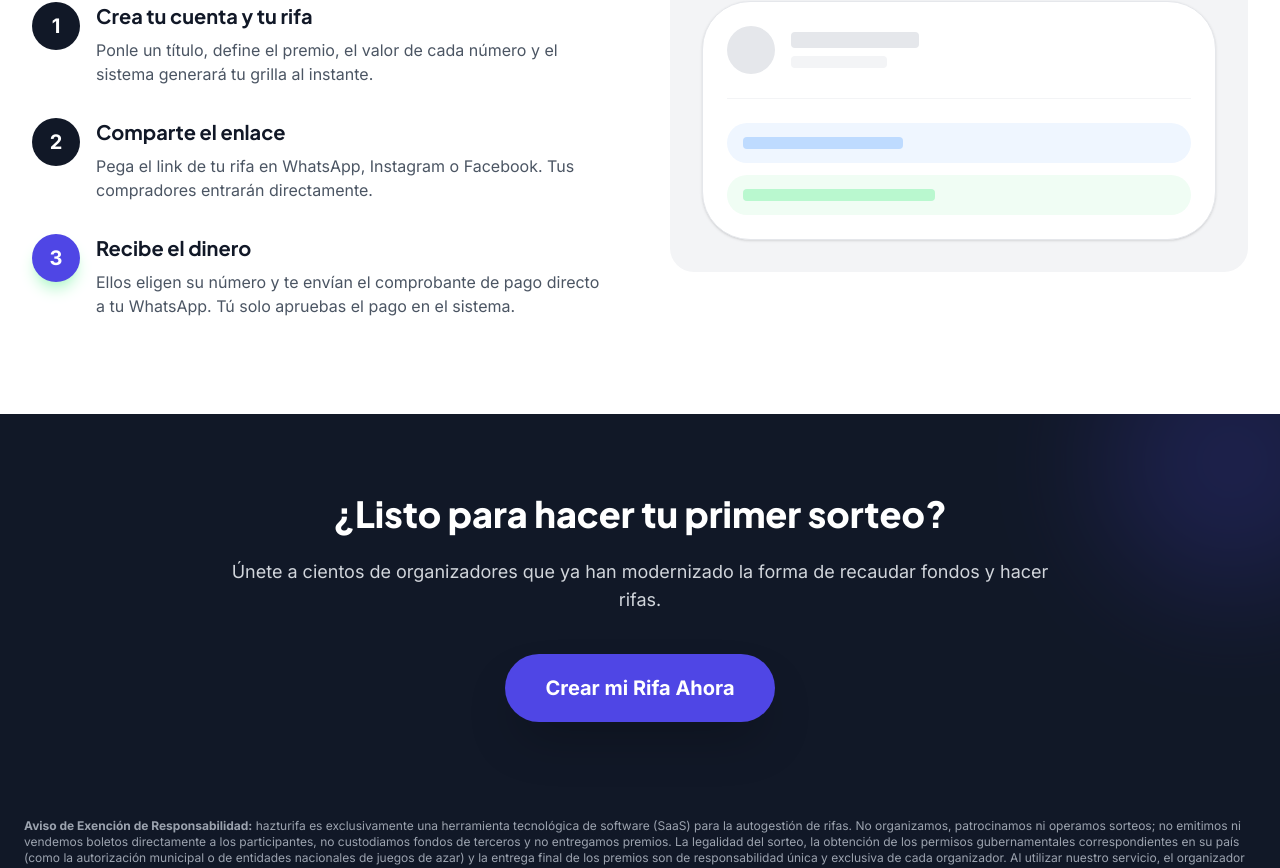
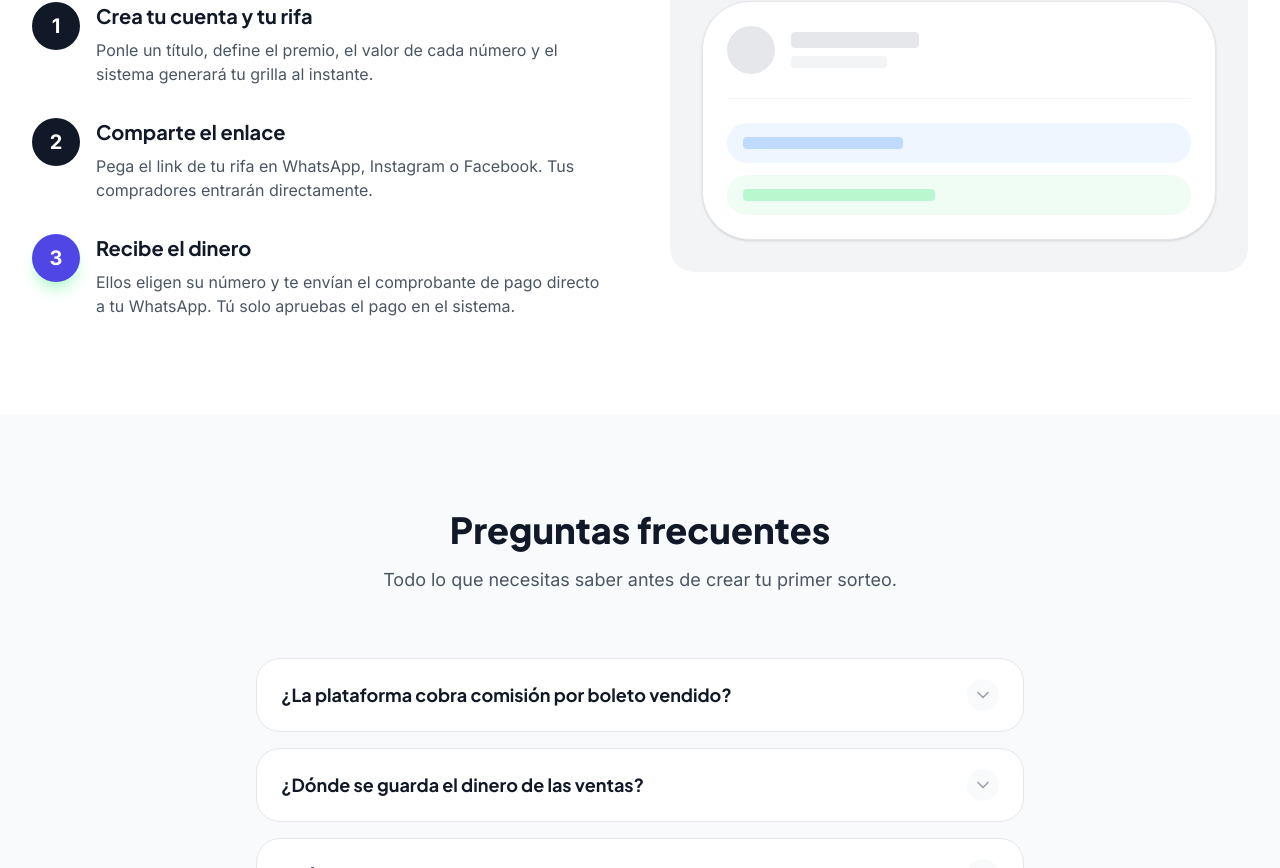
Before and after one commit to Juan-David-Reyes/rifas, a Next.js app: page / in a window 1280 px wide. Shown: the part 1932-2800 px from the top of the page. Built offline with nearby package versions, Linux system fonts and the light colour scheme.

Commit message:
FAQs section

```diff
--- a/src/app/page.jsx
+++ b/src/app/page.jsx
@@ -1,5 +1,6 @@
 import Link from 'next/link';
 import { Ticket, Users, Zap, ShieldCheck, ArrowRight, Share2, DollarSign } from 'lucide-react';
+import FaqAccordion from '../components/FaqAccordion';
 
 export default function LandingPage() {
   return (
@@ -100,7 +101,7 @@ export default function LandingPage() {
                 <div className="flex gap-4">
                   <div className="shrink-0 w-12 h-12 bg-gray-900 text-white font-bold rounded-full flex items-center justify-center text-xl">1</div>
                   <div>
-                    <h4 className="text-xl font-bold text-gray-900 mb-2">Crea tu cuenta y tu rifa</h4>
+                    <h3 className="text-xl font-bold text-gray-900 mb-2">Crea tu cuenta y tu rifa</h3>
                     <p className="text-gray-600">Ponle un título, define el premio, el valor de cada número y el sistema generará tu grilla al instante.</p>
                   </div>
                 </div>
@@ -108,7 +109,7 @@ export default function LandingPage() {
                 <div className="flex gap-4">
                   <div className="shrink-0 w-12 h-12 bg-gray-900 text-white font-bold rounded-full flex items-center justify-center text-xl">2</div>
                   <div>
-                    <h4 className="text-xl font-bold text-gray-900 mb-2">Comparte el enlace</h4>
+                    <h3 className="text-xl font-bold text-gray-900 mb-2">Comparte el enlace</h3>
                     <p className="text-gray-600">Pega el link de tu rifa en WhatsApp, Instagram o Facebook. Tus compradores entrarán directamente.</p>
                   </div>
                 </div>
@@ -116,7 +117,7 @@ export default function LandingPage() {
                 <div className="flex gap-4">
                   <div className="shrink-0 w-12 h-12 bg-primary-600 text-white font-bold rounded-full flex items-center justify-center text-xl shadow-lg shadow-green-200">3</div>
                   <div>
-                    <h4 className="text-xl font-bold text-gray-900 mb-2">Recibe el dinero</h4>
+                    <h3 className="text-xl font-bold text-gray-900 mb-2">Recibe el dinero</h3>
                     <p className="text-gray-600">Ellos eligen su número y te envían el comprobante de pago directo a tu WhatsApp. Tú solo apruebas el pago en el sistema.</p>
                   </div>
                 </div>
@@ -146,6 +147,18 @@ export default function LandingPage() {
         </div>
       </section>
 
+      {/* FAQs Section */}
+      <section className="py-24 bg-gray-50" id="faqs">
+        <div className="max-w-7xl mx-auto px-4 sm:px-6 lg:px-8">
+          <div className="text-center mb-16">
+            <h2 className="text-3xl md:text-4xl font-black text-gray-900 font-heading mb-4">Preguntas frecuentes</h2>
+            <p className="text-lg text-gray-600 max-w-2xl mx-auto">Todo lo que necesitas saber antes de crear tu primer sorteo.</p>
+          </div>
+
+          <FaqAccordion />
+        </div>
+      </section>
+
       {/* CTA Section */}
       <section className="bg-gray-900 py-20 relative overflow-hidden">
         <div className="absolute top-0 right-0 -mr-20 -mt-20 w-64 h-64 bg-primary-600 rounded-full blur-3xl opacity-20"></div>
--- /dev/null
+++ b/src/components/FaqAccordion.jsx
@@ -0,0 +1,88 @@
+'use client';
+
+import { useState } from 'react';
+import { ChevronDown } from 'lucide-react';
+
+const faqs = [
+  {
+    question: "¿La plataforma cobra comisión por boleto vendido?",
+    answer: "No, Rifas.io es una herramienta de gestión 100% libre de comisiones sobre tus ventas. El dinero nunca pasa por nosotros; tus compradores te transfieren directamente a tus cuentas personales (Nequi, Daviplata, Bancolombia, etc)."
+  },
+  {
+    question: "¿Dónde se guarda el dinero de las ventas?",
+    answer: "El dinero va directamente a ti. Al crear la rifa, configuras tus propios métodos de pago. Tus compradores verán esa información, te transferirán directamente, y tú apruebas la compra desde tu panel administrativo."
+  },
+  {
+    question: "¿Cómo se garantiza que el sorteo sea transparente?",
+    answer: "Tú decides con qué lotería oficial o sorteo certificado juegas. Rifas.io se encarga de mostrar la fecha y el nombre de la lotería públicamente en la página de tu rifa, brindándole total claridad y confianza a tus participantes."
+  },
+  {
+    question: "¿Qué documentos necesito para entregar el premio legalmente?",
+    answer: "Rifas.io es una plataforma tecnológica para organizar participantes, no asume responsabilidad legal sobre los sorteos. Dependiendo de tu país, las rifas entre amigos o por montos menores pueden no requerir trámites, pero te sugerimos revisar la normativa local (ej. Coljuegos en Colombia) si planeas un sorteo masivo comercial."
+  },
+  {
+    question: "¿Qué pasa si alguien reserva un número pero no me paga?",
+    answer: "Contamos con un sistema de reservas inteligentes. Si un comprador selecciona un número, tendrá 15 minutos para reportar su pago. Si no lo hace a tiempo, el sistema libera el número automáticamente para que otra persona pueda comprarlo, evitando que pierdas ventas."
+  }
+];
+
+export default function FaqAccordion() {
+  const [openIndex, setOpenIndex] = useState(null);
+
+  const toggleAccordion = (index) => {
+    setOpenIndex(openIndex === index ? null : index);
+  };
+
+  const jsonLd = {
+    '@context': 'https://schema.org',
+    '@type': 'FAQPage',
+    mainEntity: faqs.map((faq) => ({
+      '@type': 'Question',
+      name: faq.question,
+      acceptedAnswer: {
+        '@type': 'Answer',
+        text: faq.answer,
+      },
+    })),
+  };
+
+  return (
+    <>
+      <script
+        type="application/ld+json"
+        dangerouslySetInnerHTML={{ __html: JSON.stringify(jsonLd) }}
+      />
+      <div className="max-w-3xl mx-auto space-y-4">
+        {faqs.map((faq, index) => {
+        const isOpen = openIndex === index;
+        return (
+          <div
+            key={index}
+            className="border border-gray-200 rounded-md bg-white overflow-hidden transition-all duration-400 ease-in-out hover:border-primary-200"
+          >
+            <h3 className="m-0 p-0">
+              <button
+                onClick={() => toggleAccordion(index)}
+                aria-expanded={isOpen}
+                aria-controls={`faq-answer-${index}`}
+                className="w-full text-left px-6 py-5 flex items-center justify-between focus:outline-none"
+              >
+                <span className="font-bold text-gray-900 text-lg pr-4">{faq.question}</span>
+                <div className={`shrink-0 w-8 h-8 rounded-full flex items-center justify-center transition-transform duration-400 ease-in-out ${isOpen ? 'bg-primary-100 text-primary-600 rotate-180' : 'bg-gray-50 text-gray-400'}`}>
+                  <ChevronDown className="w-5 h-5" />
+                </div>
+              </button>
+            </h3>
+            <p
+              id={`faq-answer-${index}`}
+              className={`px-6 text-gray-600 leading-relaxed transition-all duration-400 ease-in-out overflow-hidden ${isOpen ? 'max-h-60 opacity-100 pb-6 pt-0  border-t border-gray-50' : 'max-h-0 opacity-0 pb-0 pt-0 border-transparent'}`}
+            >
+              {faq.answer}
+            </p>
+          </div>
+        );
+      })}
+      </div>
+    </>
+  );
+}
--- a/src/components/MarketingLayout.jsx
+++ b/src/components/MarketingLayout.jsx
@@ -33,16 +33,16 @@ export default function MarketingLayout({ children }) {
       </main>
 
       {isMarketing && (
-        <footer className="px-6 bg-gray-900 text-gray-400 py-4 text-center text-xs mt-auto">
+        <footer className="px-6 text-gray-700 py-4 text-center text-xs mt-auto">
           <div className='max-w-7xl mx-auto'>
 
-            <p className='text-left mb-6'><b>Aviso de Exención de Responsabilidad:</b> hazturifa es exclusivamente una herramienta tecnológica de software (SaaS) para la autogestión de rifas. No organizamos, patrocinamos ni operamos sorteos; no emitimos ni vendemos boletos directamente a los participantes, no custodiamos fondos de terceros y no entregamos premios. La legalidad del sorteo, la obtención de los permisos gubernamentales correspondientes en su país (como la autorización municipal o de entidades nacionales de juegos de azar) y la entrega final de los premios son de responsabilidad única y exclusiva de cada organizador. Al utilizar nuestro servicio, el organizador acepta cumplir con los <a href="/terminos-y-condiciones" className='text-primary-400 hover:underline'>Términos y condiciones</a> y la <a href="/politica-de-privacidad" className='text-primary-400 hover:underline'>Política de uso aceptable</a>.
+            <p className='text-left mb-6'><b>Aviso de Exención de Responsabilidad:</b> hazturifa es exclusivamente una herramienta tecnológica de software (SaaS) para la autogestión de rifas. No organizamos, patrocinamos ni operamos sorteos; no emitimos ni vendemos boletos directamente a los participantes, no custodiamos fondos de terceros y no entregamos premios. La legalidad del sorteo, la obtención de los permisos gubernamentales correspondientes en su país (como la autorización municipal o de entidades nacionales de juegos de azar) y la entrega final de los premios son de responsabilidad única y exclusiva de cada organizador. Al utilizar nuestro servicio, el organizador acepta cumplir con los <a href="/terminos-y-condiciones" className='text-primary-600 hover:underline'>Términos y condiciones</a> y la <a href="/politica-de-privacidad" className='text-primary-600 hover:underline'>Política de uso aceptable</a>.
             </p>
 
             <div className='flex flex-row justify-between'>
               <p><b>© {new Date().getFullYear()} hazturifas.com</b>. Todos los derechos reservados. Hecho para organizadores de toda Latinoamérica</p>
 
-              <p>Diseño y desarrollo por <a href="https://codigonativo.com/" className="text-primary-400 hover:underline" target="_blank" rel="noopener noreferrer">Código Nativo</a></p>
+              <p>Diseño y desarrollo por <a href="https://codigonativo.com/" className="text-primary-600 hover:underline" target="_blank" rel="noopener noreferrer">Código Nativo</a></p>
             </div>
           </div>
 
```
